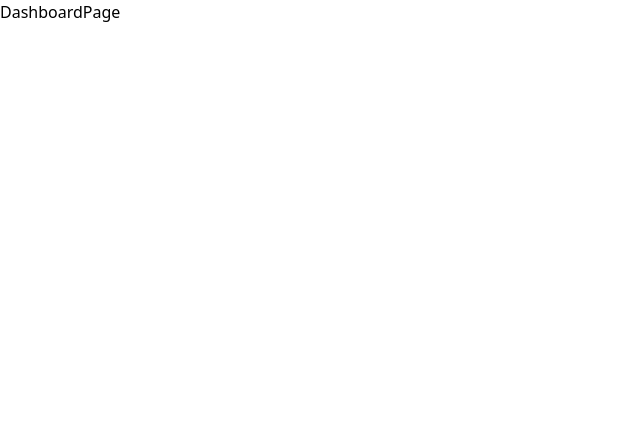
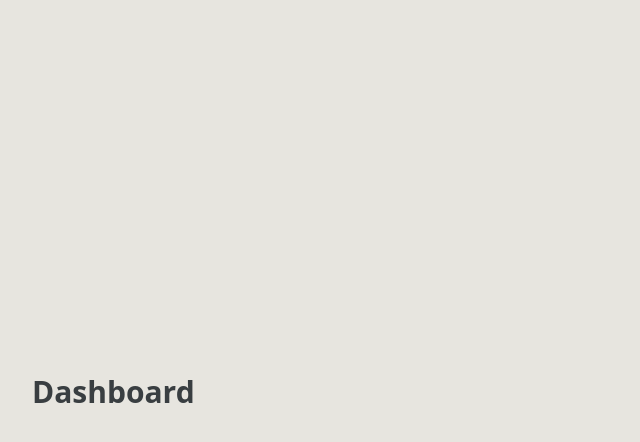
Before and after one commit to jvpatey/TeamFlowAI, a React (Vite) app in the folder frontend/: page /dashboard in a window 1280 px wide. Shown: the top 442 px of the page, without its empty margins (0-640 px from the left). Built offline with nearby package versions, Linux system fonts and the light colour scheme; the HTML template or start-up script is replaced by a standard one.

Commit message:
add page background to dashboard page

```diff
--- a/frontend/src/pages/DashboardPage.tsx
+++ b/frontend/src/pages/DashboardPage.tsx
@@ -1,6 +1,15 @@
+import { PageBackground } from "../components/layout/PageBackground";
+
 const DashboardPage = () => {
-  return <div>DashboardPage</div>;
+  return (
+    <PageBackground>
+      <div className="w-full max-w-7xl mx-auto p-4 sm:p-6 lg:p-8">
+        <h1 className="text-3xl font-bold text-onyx dark:text-timberwolf mb-4">
+          Dashboard
+        </h1>
+      </div>
+    </PageBackground>
+  );
 };
 
-// DashboardPage component for the dashboard page
 export default DashboardPage;
```
